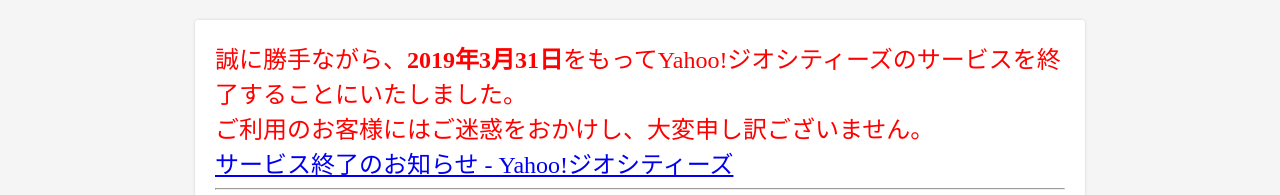
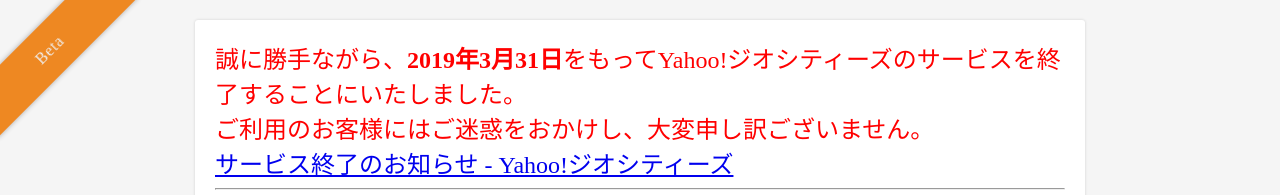
Before and after one commit to yocifico/geocitieshp, a plain HTML site: page index.html in a window 1280 px wide. Shown: the top 195 px of the page. Drawn offline with Linux system fonts and the light colour scheme; grey boxes are pictures that could not be loaded.

Commit message:
added corner ribbon.

```diff
--- a/css/main.css
+++ b/css/main.css
@@ -162,3 +162,40 @@ img.avatar {
     width: 64px;
     height: 64px;
 }
+
+.corner-ribbon {
+    width: 200px;
+    background: #e43;
+    position: absolute;
+    top: 25px;
+    left: -50px;
+    text-align: center;
+    line-height: 50px;
+    letter-spacing: 1px;
+    color: #f0f0f0;
+    transform: rotate(-45deg);
+    -webkit-transform: rotate(-45deg);
+}
+
+/* Custom styles */
+
+.corner-ribbon.sticky {
+    position: fixed;
+}
+
+.corner-ribbon.shadow {
+    box-shadow: 0 0 5px rgba(0, 0, 0, .3);
+}
+
+/* Different positions */
+
+.corner-ribbon.top-left {
+    top: 25px;
+    left: -50px;
+    transform: rotate(-45deg);
+    -webkit-transform: rotate(-45deg);
+}
+
+.corner-ribbon.orange {
+    background: #e82;
+}
--- a/index.html
+++ b/index.html
@@ -22,6 +22,7 @@
 </head>
 
 <body>
+    <div class="corner-ribbon top-right sticky shadow orange">Beta</div>
     <div class="userDefaultWrapper">
         <div class="userDefaultContents">
             <p class="notice">誠に勝手ながら、<b>2019年3月31日</b>をもってYahoo!ジオシティーズのサービスを終了することにいたしました。<br>
@@ -56,7 +57,7 @@
             <a href="https://twitter.com/yocifico?ref_src=twsrc%5Etfw" class="twitter-follow-button" data-show-count="false">Follow
                 @yocifico</a>
             <script async src="https://platform.twitter.com/widgets.js" charset="utf-8"></script>
-            <img class="avatar" src="image/yocificon.jpg" alt="yocifico"/>
+            <img class="avatar" src="image/yocificon.jpg" alt="yocifico" />
             <hr>
 
             <div class="userDefaultLinkTxt">
```
